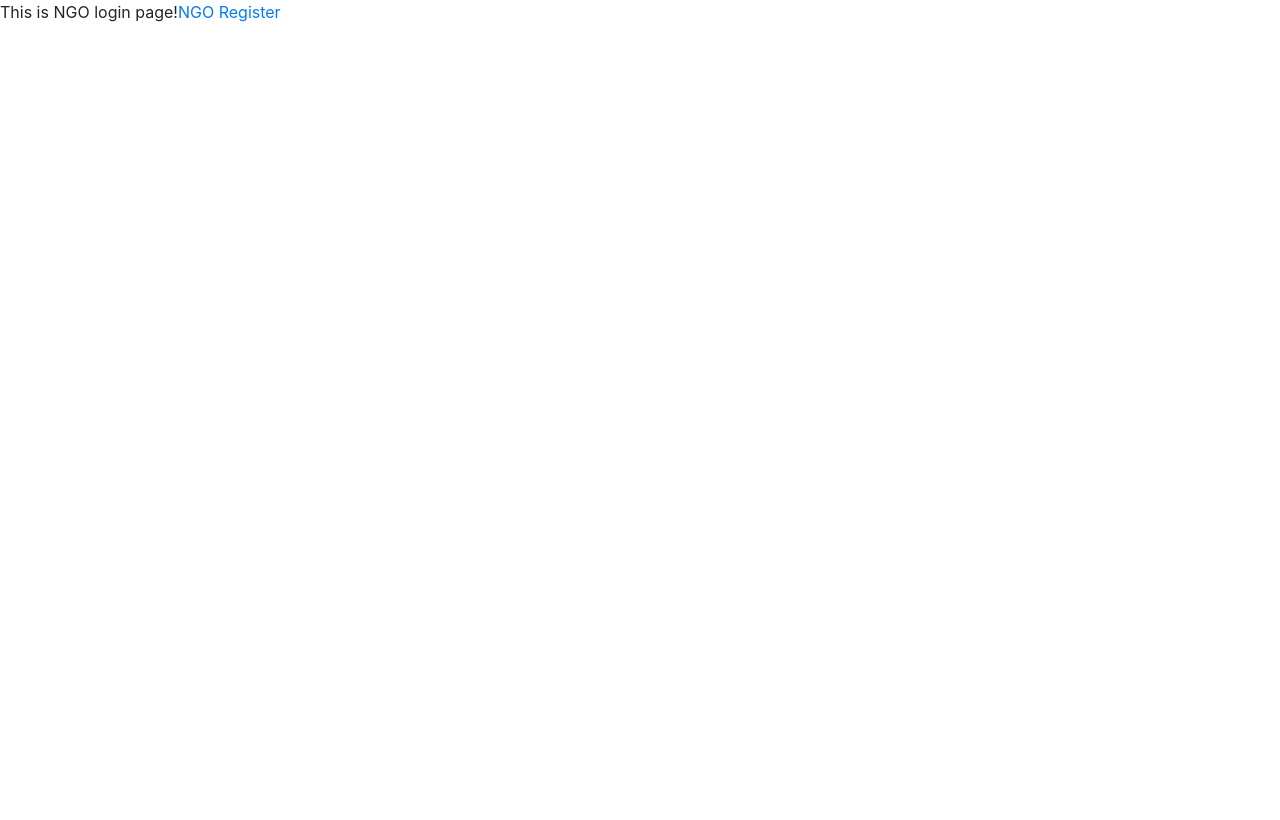
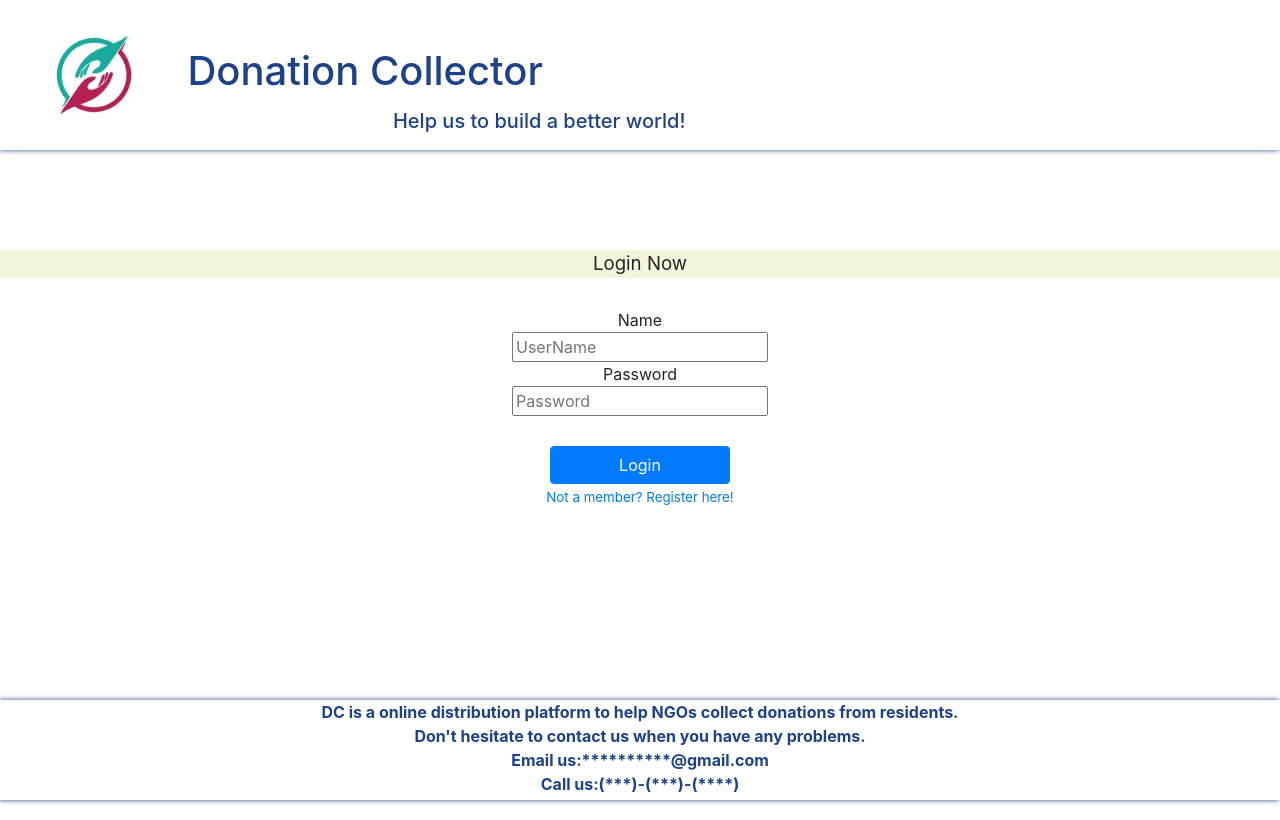
Before and after one commit to Donation-Collector/donation-collector, a React (Create React App) app: page /nlogin in a window 1280 px wide. Built offline with nearby package versions, Linux system fonts and the light colour scheme.

Commit message:
login part done

```diff
--- /dev/null
+++ b/src/components/NGO-Login/LoginForm.js
@@ -0,0 +1,35 @@
+import React, {Component} from 'react';
+
+class LoginForm extends Component {
+    render() {
+        return (
+            <div className="login-body">
+                <form className="form-body">
+                    <div className="title">
+                        Login Now
+                    </div>
+                    <div className="form">
+                        <div>
+                            <span>Name</span>
+                        </div>
+                        <input type="text" placeholder="UserName"/>
+                    </div>
+                    <div className="form">
+                        <div>
+                            <span>Password</span>
+                        </div>
+                        <input type="text" placeholder="Password"/>
+                    </div>
+                </form>
+                <div className="login-button">
+                    <a className="login-button-itself btn btn-primary" href="/ngomain">Login</a>
+                </div>
+                <div className="to-register">
+                    <a href="/nregister" className="to-register-itself">Not a member? Register here!</a>
+                </div>
+            </div>
+        );
+    }
+}
+
+export default LoginForm;
--- a/src/components/NGO-Login/NGO-Login-App.js
+++ b/src/components/NGO-Login/NGO-Login-App.js
@@ -1,11 +1,15 @@
 import React, {Component} from 'react';
+import LoginForm from "./LoginForm"
+import TopBar from "../starter-page/TopBar"
+import AboutUsMain from "../starter-page/About-us-main";
 
 class NgoLoginApp extends Component {
     render() {
         return (
             <div>
-                This is NGO login page!
-                <a href="/nregister">NGO Register</a>
+                <TopBar/>
+                <LoginForm/>
+                <AboutUsMain/>
             </div>
         );
     }
--- /dev/null
+++ b/src/components/NGO-main/NGO-Main-App.js
@@ -0,0 +1,13 @@
+import React, {Component} from 'react';
+
+class NgoMainApp extends Component {
+    render() {
+        return (
+            <div>
+                NGO main here!
+            </div>
+        );
+    }
+}
+
+export default NgoMainApp;
--- a/src/index.css
+++ b/src/index.css
@@ -11,7 +11,8 @@
 @import 'styles/NGO-Register/NGO-Register-App.css';
 @import 'styles/NGO-Register/RegisterForm.css';
 @import 'styles/Pick-up-item-list/ItemsApp.css';
-
+@import 'styles/NGO-Login/LoginForm.css';
+@import 'styles/NGO-main/NGO-Main-App.css';
 
 body {
   margin: 0;
--- a/src/index.js
+++ b/src/index.js
@@ -9,7 +9,7 @@ import NgoLoginApp from "./components/NGO-Login/NGO-Login-App";
 import DropOffApp from "./components/Drop-off/Drop-off-App";
 import NgoRegisterApp from "./components/NGO-Register/NGO-Register-App";
 import ItemsApp from "./components/Pick-up-item-list/ItemsApp";
-
+import NgoMainApp from "./components/NGO-main/NGO-Main-App";
 ReactDOM.render(
   // <React.StrictMode>
   //   <App />
@@ -21,6 +21,7 @@ ReactDOM.render(
         <Route path="/nregister" component={NgoRegisterApp}/>
         <Route path="/resident/drop" component={DropOffApp}/>
         <Route path="/resident/items" component={ItemsApp}/>
+        <Route path="ngomain" component={NgoMainApp}/>
     </Router>),
   document.getElementById('root')
 );
--- /dev/null
+++ b/src/styles/NGO-Login/LoginForm.css
@@ -0,0 +1,30 @@
+.title {
+    font-size: 14pt;
+    background-color: beige;
+    text-align: center;
+    margin-bottom: 30px;
+}
+
+.form{
+    text-align: center;
+}
+
+.login-body {
+    margin-top: 100px;
+    height:440px;
+}
+.to-register{
+     text-align: center;
+}
+
+.login-button{
+    margin-top: 30px;
+    align-items: center;
+    text-align: center;
+}
+.login-button-itself {
+    width: 180px !important;
+}
+.to-register-itself {
+    font-size: smaller;
+}
```
Also changed, not shown: src/styles/NGO-main/NGO-Main-App.css (added).
